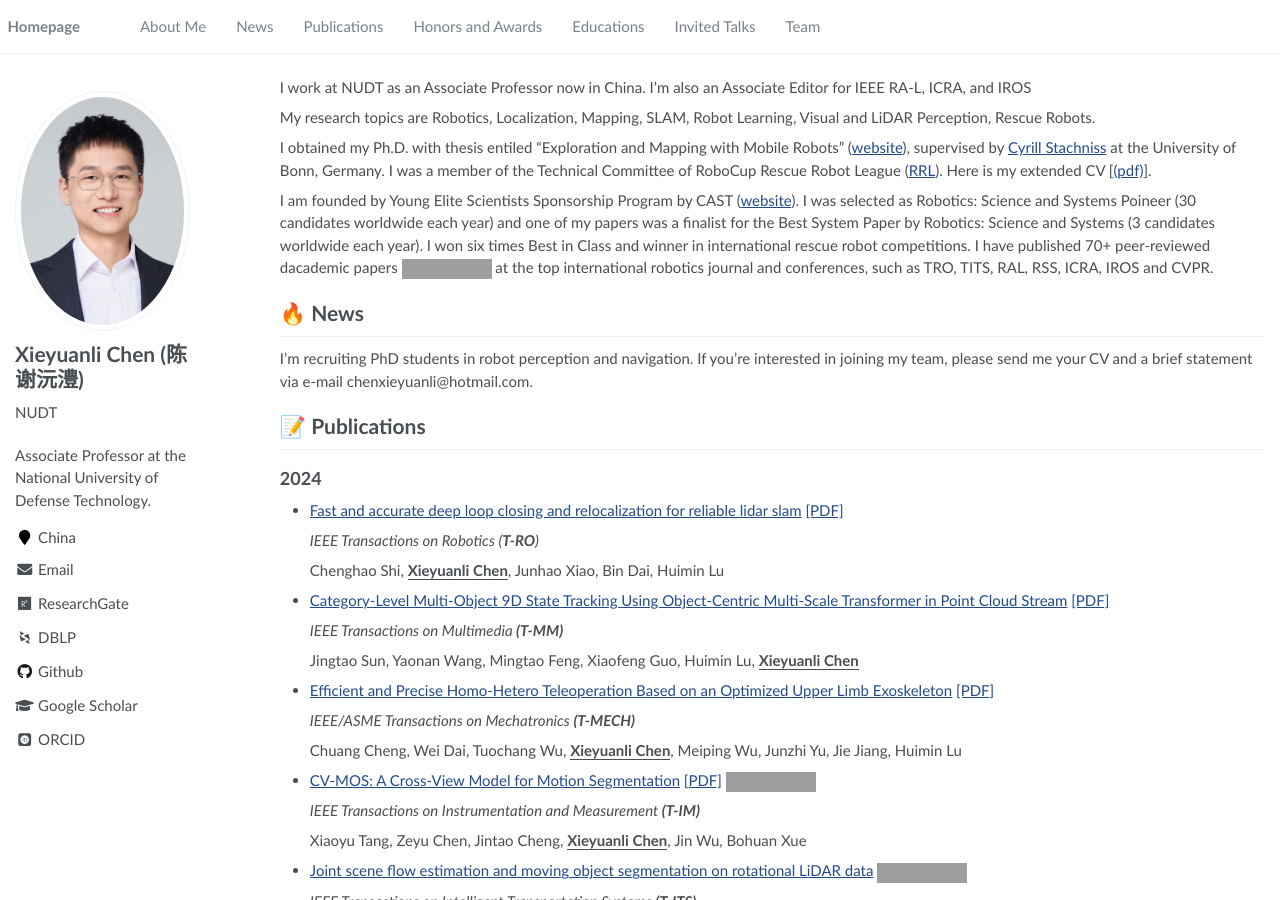
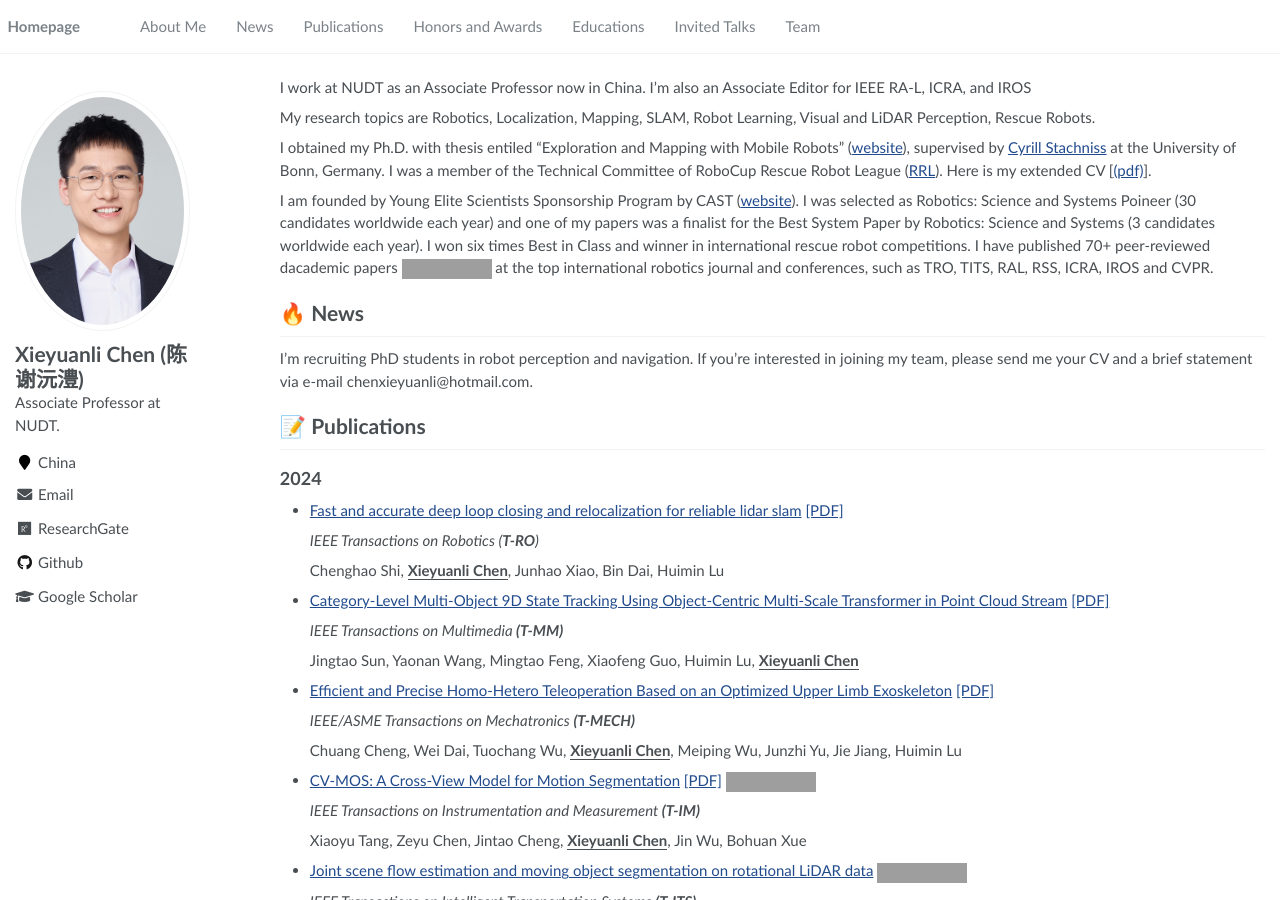
Before and after one commit to shenyehui/my-home, a Jekyll site: the page built from _pages/about.md, in a window 1280 px wide and 900 px high. Built offline with Jekyll 4.4.1, drawn with Linux system fonts in a browser that asks for light colours; some web fonts are replaced; grey boxes are pictures that could not be loaded.

Commit message:
Update _config.yml

```diff
--- a/_config.yml
+++ b/_config.yml
@@ -7,7 +7,7 @@
 
 # Site Settings
 title                    : "Xieyuanli Chen (陈谢沅澧)"
-description              : "Associate Professor at the National University of Defense Technology."
+description              : "Associate Professor at NUDT."
 repository               : "shenyehui/my-home"
 google_scholar_stats_use_cdn : true
 
@@ -24,7 +24,7 @@ baidu_site_verification  : code-ZxFK3f4pfb
 author:
   name             : "Xieyuanli Chen (陈谢沅澧)"
   avatar           : "images/my-photo-new.png"
-  bio              : "NUDT"
+  bio              : #"NUDT"
   location         : "China"
   employer         :
   pubmed           :
@@ -45,8 +45,8 @@ author:
   impactstory      : #"https://profiles.impactstory.org/u/xxxx-xxxx-xxxx-xxxx"
   lastfm           :
   linkedin         :
-  dblp             : "https://dblp.org/pid/207/2256.html"
-  orcid            : "https://orcid.org/my-orcid?orcid=0000-0003-0955-6681"
+  dblp             : #"https://dblp.org/pid/207/2256.html"
+  orcid            : #"https://orcid.org/my-orcid?orcid=0000-0003-0955-6681"
   pinterest        :
   soundcloud       :
   stackoverflow    : # http://stackoverflow.com/users/123456/username
```
